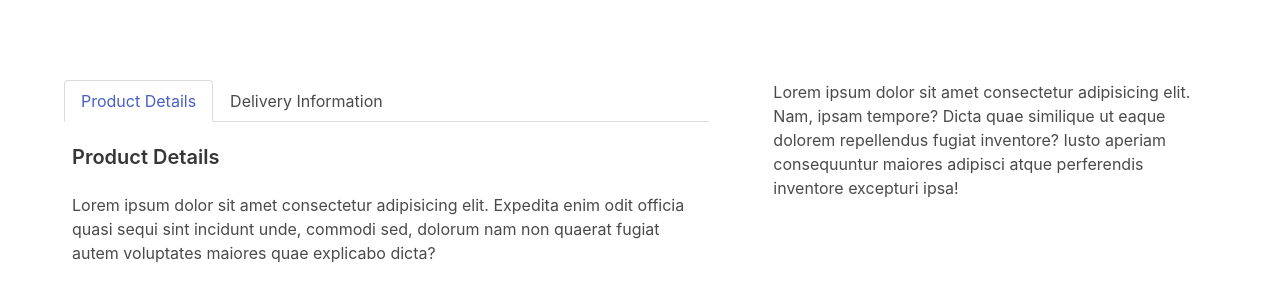
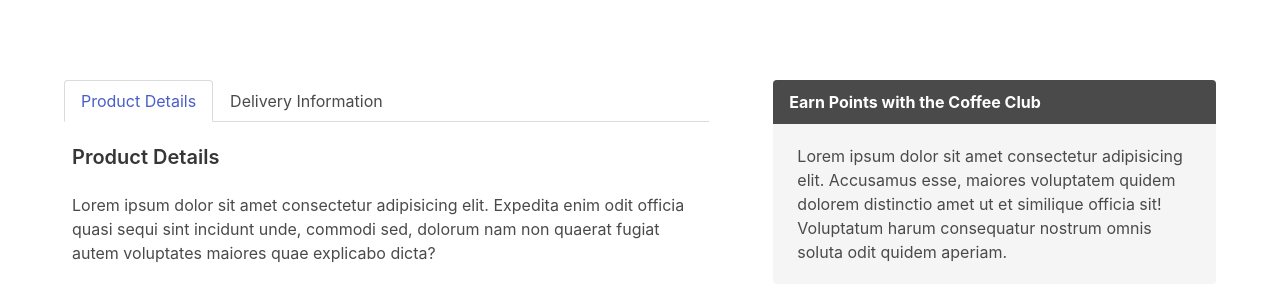
Before and after one commit to KaeTheDev/ninjacoffee, a plain HTML site: page index.html in a window 1280 px wide. Shown: the part 467-768 px from the top of the page. Drawn offline with nearby package versions, Linux system fonts and the light colour scheme.

Commit message:
added messagebox

```diff
--- a/index.html
+++ b/index.html
@@ -101,9 +101,17 @@
                     </div>
                 </div>
                 <div class="column is-5-tablet">
-                    <p>Lorem ipsum dolor sit amet consectetur adipisicing elit. Nam, ipsam tempore? Dicta quae similique
-                        ut eaque dolorem repellendus fugiat inventore? Iusto aperiam consequuntur maiores adipisci atque
-                        perferendis inventore excepturi ipsa!</p>
+                    <!--Message Box-->
+                    <div class="message">
+                        <div class="message-header">
+                            <p>Earn Points with the Coffee Club</p>
+                        </div>
+                        <div class="message-body">
+                            <p>Lorem ipsum dolor sit amet consectetur adipisicing elit. Accusamus esse, maiores
+                                voluptatem quidem dolorem distinctio amet ut et similique officia sit! Voluptatum harum
+                                consequatur nostrum omnis soluta odit quidem aperiam.</p>
+                        </div>
+                    </div>
                 </div>
             </div>
         </div>
```
